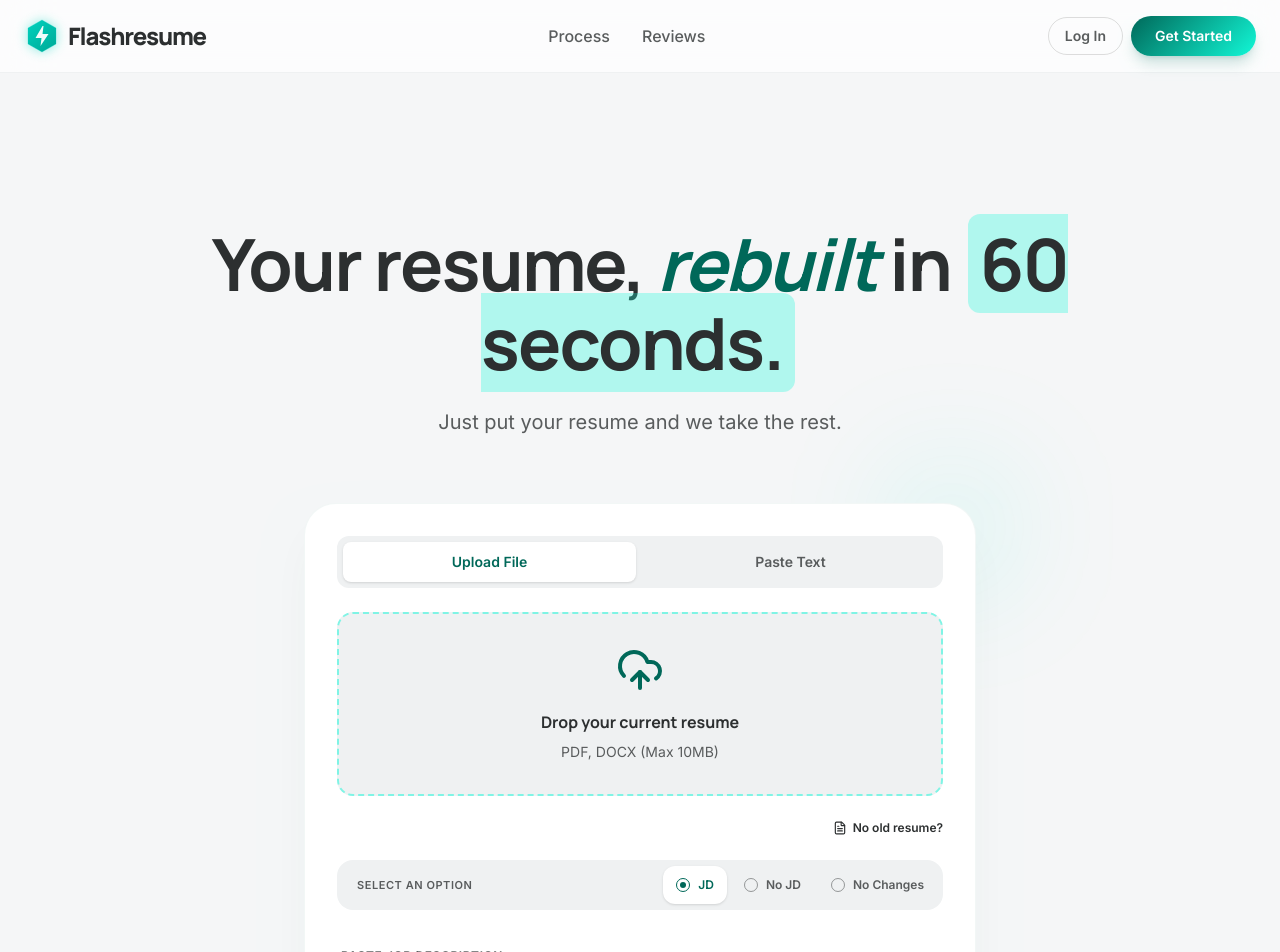
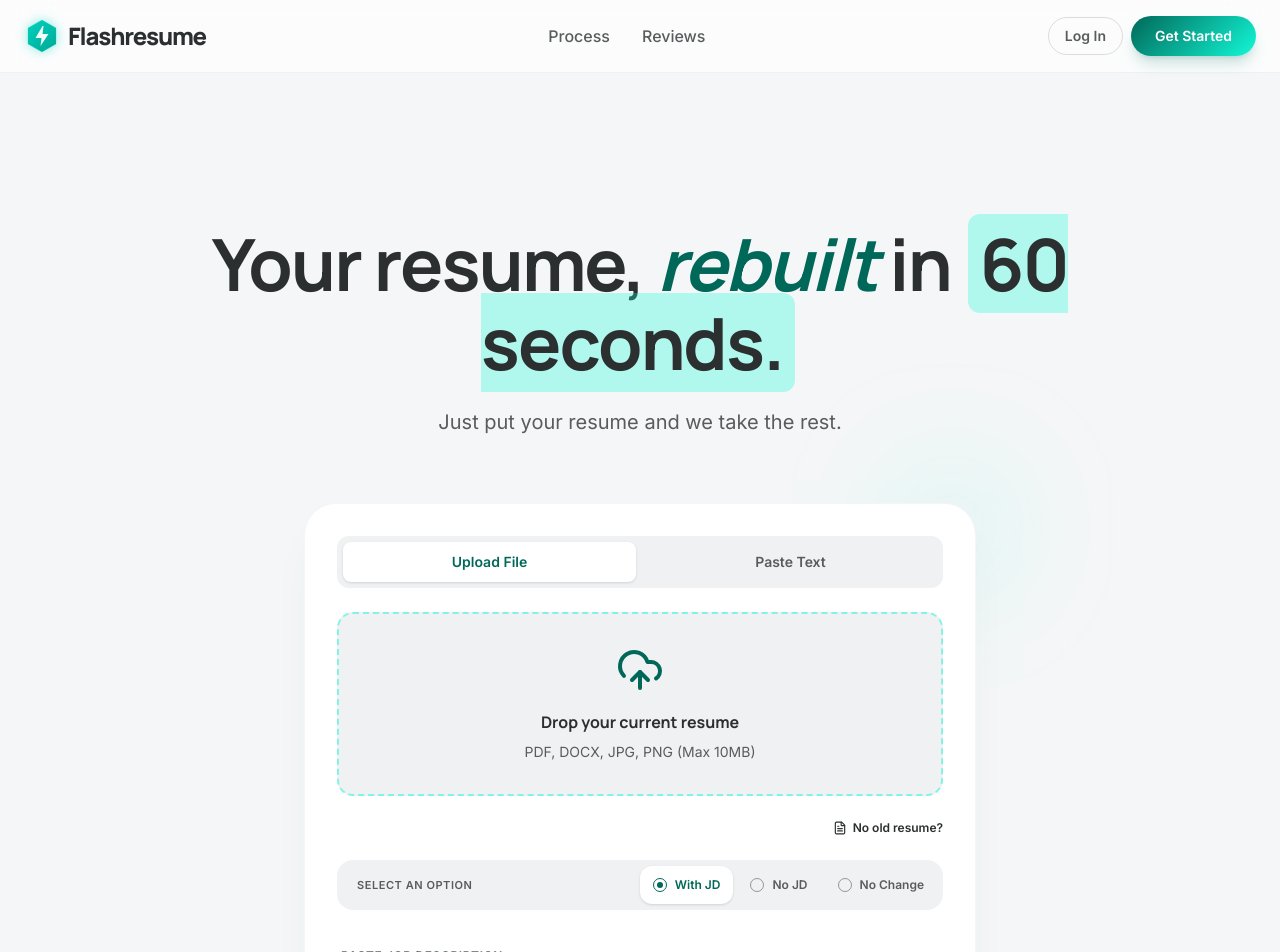
Before and after one commit to manoj402kumar/Flashresume, a Next.js app: page / in a window 1280 px wide. Shown: the top 952 px of the page. Built offline with nearby package versions, Linux system fonts and the light colour scheme; no server answers.

Commit message:
revert: restore ModelSelector from b681262 (before 9e1d9f2 removed it)

```diff
--- a/src/app/page.tsx
+++ b/src/app/page.tsx
@@ -33,6 +33,7 @@ import { User } from "@supabase/supabase-js";
 import CreditBadge from "@/components/CreditBadge";
 import AccountSection from "@/components/AccountSection";
 import LiveDemoSection from "@/components/LiveDemoSection";
+import ModelSelector from "@/components/ModelSelector";
 
 export default function App() {
   const router = useRouter();
@@ -206,7 +207,9 @@ export default function App() {
           setLoading(false);
           return;
         }
-        const analysisResult = await analyzeResume(finalResumeText, jobDescription);
+        // Read R1 model preference (set by the R1 ModelSelector on this page)
+        const r1Model = localStorage.getItem("r1_preferred_model") ?? "";
+        const analysisResult = await analyzeResume(finalResumeText, jobDescription, r1Model);
         localStorage.setItem("analysis", JSON.stringify(analysisResult));
         router.push("/analyze");
       } else {
@@ -441,10 +444,10 @@ export default function App() {
                         }`}
                     >
                       <CloudUpload className="text-primary w-12 h-12 mb-4" />
-                      <span className="font-headline text-on-background font-bold text-center block max-w-[90%] truncate px-2">
+                      <span className="font-headline text-on-background font-bold text-center">
                         {file ? file.name : "Drop your current resume"}
                       </span>
-                      <span className="text-sm text-on-surface-variant mt-2 text-center">PDF, DOCX (Max 10MB)</span>
+                      <span className="text-sm text-on-surface-variant mt-2 text-center">PDF, DOCX, JPG, PNG (Max 10MB)</span>
                     </label>
                   </>
                 ) : (
@@ -478,7 +481,7 @@ export default function App() {
                         activeCls: "bg-surface-container-lowest text-primary shadow-sm border border-surface-container-highest",
                         radioBorder: "border-primary",
                         radioDot: "bg-primary",
-                        label: "JD",
+                        label: "With JD",
                       },
                       {
                         id: "no_jd" as const,
@@ -492,7 +495,7 @@ export default function App() {
                         activeCls: "bg-surface-container-lowest text-primary shadow-sm border border-surface-container-highest",
                         radioBorder: "border-primary",
                         radioDot: "bg-primary",
-                        label: "No Changes",
+                        label: "No Change",
                       }
                     ] as const).map((opt) => {
                       const isActive = optimizeMode === opt.id;
@@ -555,6 +558,24 @@ export default function App() {
                     {parsing ? "Parsing..." : "See Parsed Text"}
                   </button>
                 )}
+
+                {/* ── Model Selectors ── */}
+
+                {/* With JD: R1 selector above the submit button */}
+                {optimizeMode === "jd" && (
+                  <ModelSelector storageKey="r1_preferred_model" label="R1 Model (Analysis)" />
+                )}
+
+                {/* No JD: R2 selector above the submit button */}
+                {optimizeMode === "no_jd" && (
+                  <ModelSelector storageKey="preferred_model" label="R2 Model (Generation)" />
+                )}
+
+                {/* No Change: R2 selector above the submit button */}
+                {optimizeMode === "manual" && (
+                  <ModelSelector storageKey="preferred_model" label="R2 Model (Generation)" />
+                )}
+
                 <button
                   onClick={handleGenerate}
                   disabled={loading}
```
